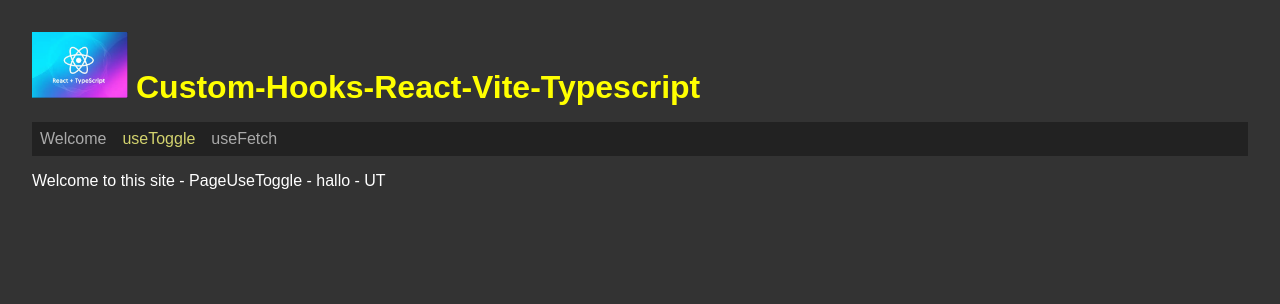
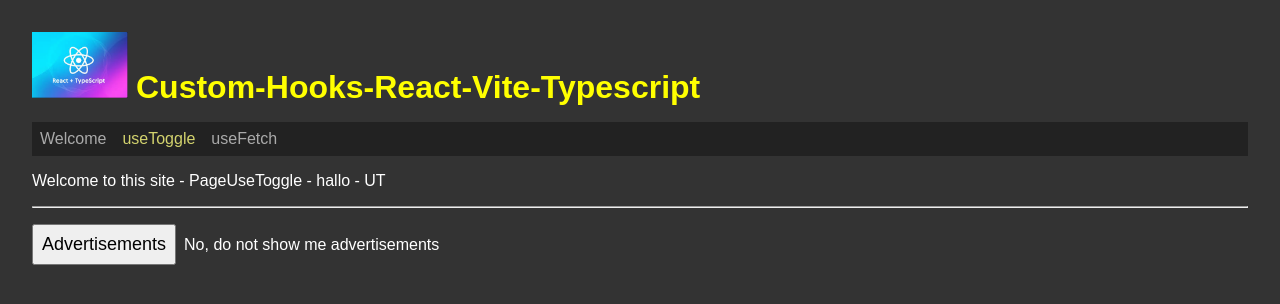
Before and after one commit to Scientific-Research/mk004-custom-hooks-React-Vite-Typescript, a React (Vite) app: page /useToggle in a window 1280 px wide. Shown: the top 304 px of the page. Built offline with nearby package versions, Linux system fonts and the light colour scheme.

Commit message:
definingb the state variable showAds

```diff
--- a/src/App.css
+++ b/src/App.css
@@ -48,4 +48,15 @@ body {
   p {
     margin-top: 1rem;
   }
+
+  .pageToggle {
+    margin-bottom: 1rem;
+  }
+
+  .btnAds {
+    margin-top: 1rem;
+    padding: 0.5rem;
+    font-size: large;
+    margin-right: 0.5rem;
+  }
 }
--- a/src/components/PageUseToggle.tsx
+++ b/src/components/PageUseToggle.tsx
@@ -1,11 +1,22 @@
+import { useState } from 'react';
+
 interface IProp {
   PageUseToggle: string;
 }
 
 export const PageUseToggle = ({ PageUseToggle }: IProp) => {
+  const [showAds, setShowAds] = useState(false);
+
   return (
     <>
-      <p>Welcome to this site - PageUseToggle - {PageUseToggle}</p>
+      <p className="pageToggle">
+        Welcome to this site - PageUseToggle - {PageUseToggle}
+      </p>
+      <hr />
+      <button className="btnAds">Advertisements</button>
+      {showAds
+        ? 'Yes, show me advertisements'
+        : 'No, do not show me advertisements'}
     </>
   );
 };
```
